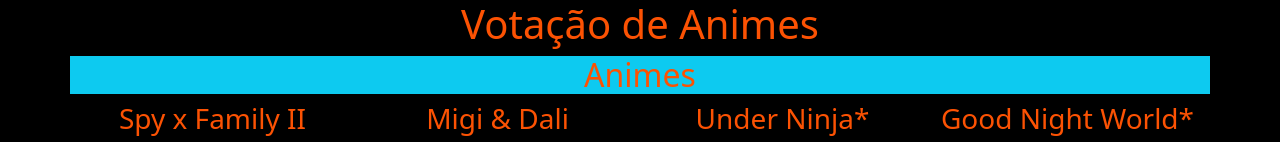
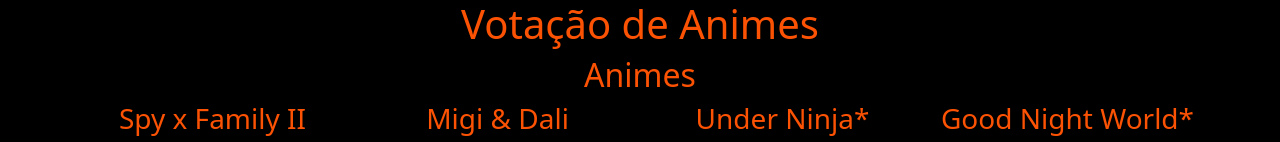
Before and after one commit to crrsj/Animes, a plain HTML site: page index.html in a window 1280 px wide. Shown: the top 142 px of the page. Drawn offline with nearby package versions, Linux system fonts and the light colour scheme.

Commit message:
Update index.html

```diff
--- a/index.html
+++ b/index.html
@@ -12,7 +12,7 @@
         <h1>Votação de Animes</h1>
 
     </div>
-    <div class="container bg-info">
+    <div class="container">
     <h2>Animes</h2>
     </div>
     <div class="container">
```
